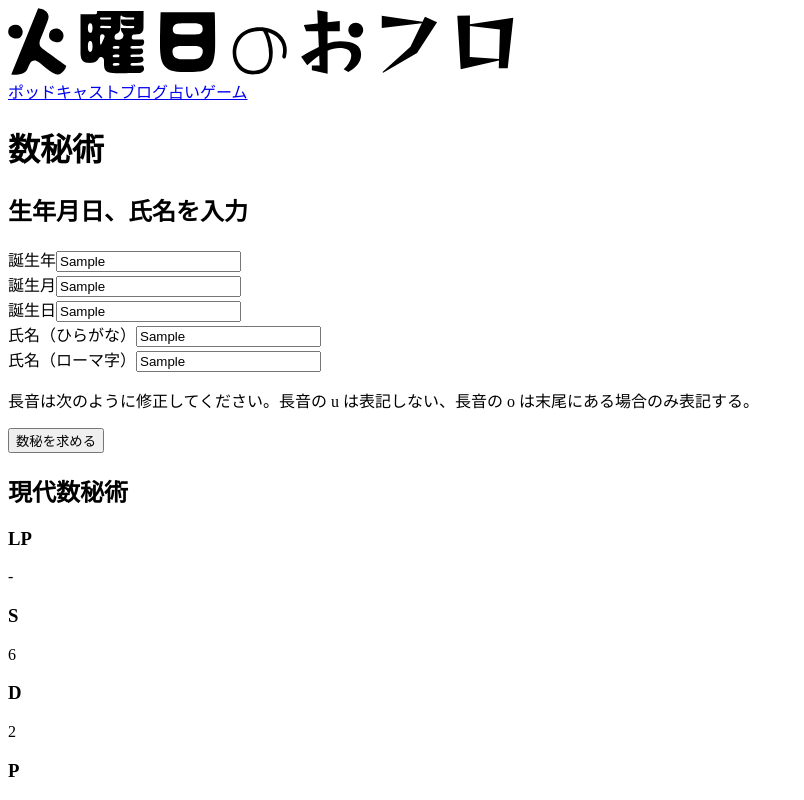
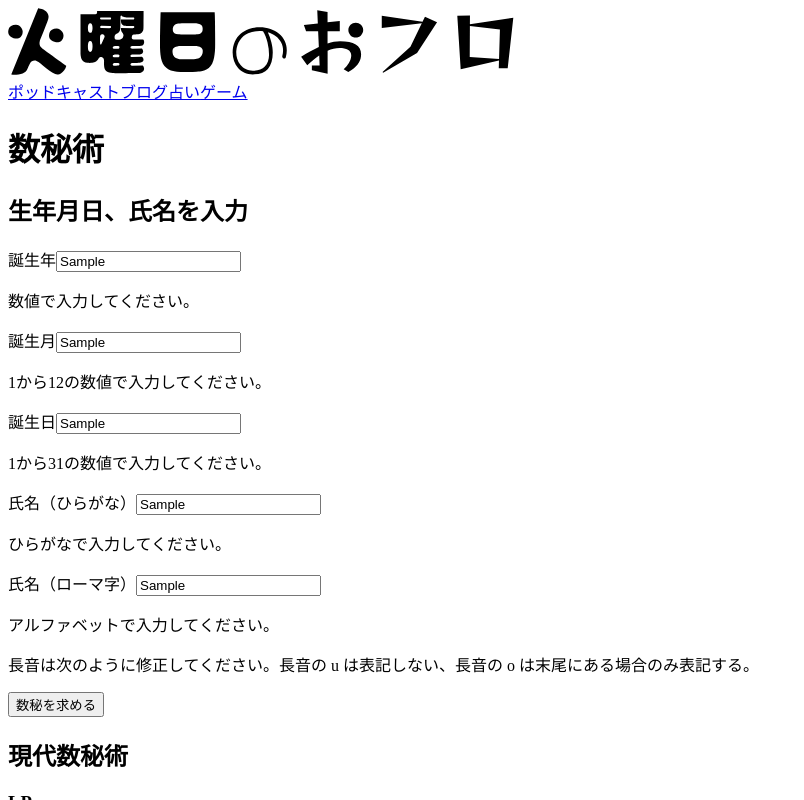
Before and after one commit to igtm/tue-ofuro, a Next.js app: page /fortune-telling/numerology in a window 1280 px wide. Both pictures are taken after typing "Sample", "Sample", "Sample", "Sample", "Sample" into the empty fields and a click on the button "数秘を求める". Shown: the top 800 px of the page, without its empty margins (0-804 px from the left). Built offline with nearby package versions, Linux system fonts and the light colour scheme.

Commit message:
add numerology validators

```diff
--- a/components/atoms/Input.tsx
+++ b/components/atoms/Input.tsx
@@ -7,16 +7,22 @@
   labelString?: string;
 
   /**
-   * 補足説明として表示する文字列
+   * 入力要素に対する説明
    */
   description?: {
     id: string;
-    string: string;
+    note?: string;
+    errors?: string[];
   };
+
+  /**
+   * ユーザーが編集済みかどうか
+   */
+  touched?: boolean;
 } & DetailedHTMLProps<InputHTMLAttributes<HTMLInputElement>, HTMLInputElement>;
 
 export const Input: VFC<Props> = (props) => {
-  const { labelString, description, ...inputElementProps } = props;
+  const { labelString, description, touched, ...inputElementProps } = props;
 
   return (
     <div className="grid gap-2">
@@ -33,8 +39,24 @@
       />
 
       {props.description != null ? (
-        <div id={props.description.id} className="text-xs text-gray-600">
-          <p>{props.description.string}</p>
+        <div id={props.description.id}>
+          {props.description.errors != null &&
+          props.description.errors.length > 0 &&
+          props.touched === true ? (
+            <>
+              {props.description.errors.map((error) => {
+                return (
+                  <p className="text-xs text-red-600" key={error}>
+                    {error}
+                  </p>
+                );
+              })}
+            </>
+          ) : null}
+
+          {props.description.note != null ? (
+            <p className="text-xs text-gray-600">{props.description.note}</p>
+          ) : null}
         </div>
       ) : null}
     </div>
--- a/components/atoms/NumberCard.tsx
+++ b/components/atoms/NumberCard.tsx
@@ -1,8 +1,10 @@
 import { VFC } from "react";
+import { CabalaNumber } from "../../containers/fortune-telling/numerology/typeCabalaNumber";
+import { ModernNumber } from "../../containers/fortune-telling/numerology/typeModernNumber";
 
 type Props = {
   title: string;
-  number?: 0 | 1 | 2 | 3 | 4 | 5 | 6 | 7 | 8 | 9 | 10 | 11 | 22 | 33;
+  number?: ModernNumber | CabalaNumber;
 };
 
 export const NumberCard: VFC<Props> = (props) => {
--- a/containers/fortune-telling/numerology/index.tsx
+++ b/containers/fortune-telling/numerology/index.tsx
@@ -38,7 +38,13 @@
                       pattern="\d*"
                       autoComplete="bday-year"
                       value={bdayYearInputElementProps.value}
+                      description={{
+                        id: "bday-year-description",
+                        errors: bdayYearInputElementProps.errors,
+                      }}
+                      touched={bdayYearInputElementProps.touched}
                       onChange={bdayYearInputElementProps.onChange}
+                      onBlur={bdayYearInputElementProps.onBlur}
                     />
                   </div>
 
@@ -52,7 +58,13 @@
                       pattern="\d*"
                       autoComplete="bday-month"
                       value={bdayMonthInputElementProps.value}
+                      description={{
+                        id: "bday-month-description",
+                        errors: bdayMonthInputElementProps.errors,
+                      }}
+                      touched={bdayMonthInputElementProps.touched}
                       onChange={bdayMonthInputElementProps.onChange}
+                      onBlur={bdayMonthInputElementProps.onBlur}
                     />
                   </div>
 
@@ -66,7 +78,13 @@
                       pattern="\d*"
                       autoComplete="bday-day"
                       value={bdayDayInputElementProps.value}
+                      description={{
+                        id: "bday-day-description",
+                        errors: bdayDayInputElementProps.errors,
+                      }}
+                      touched={bdayDayInputElementProps.touched}
                       onChange={bdayDayInputElementProps.onChange}
+                      onBlur={bdayDayInputElementProps.onBlur}
                     />
                   </div>
 
@@ -78,7 +96,13 @@
                       name="name-hiragana"
                       pattern="[ぁ-ん]*"
                       value={nameHiraganaInputElementProps.value}
+                      description={{
+                        id: "name-hiragana-description",
+                        errors: nameHiraganaInputElementProps.errors,
+                      }}
+                      touched={nameHiraganaInputElementProps.touched}
                       onChange={nameHiraganaInputElementProps.onChange}
+                      onBlur={nameHiraganaInputElementProps.onBlur}
                     />
                   </div>
 
@@ -90,12 +114,15 @@
                       name="name-rome"
                       pattern="[a-z]*"
                       value={nameRomeInputElementProps.value}
-                      onChange={nameRomeInputElementProps.onChange}
                       description={{
                         id: "name-rome-description",
-                        string:
+                        note:
                           "長音は次のように修正してください。長音の u は表記しない、長音の o は末尾にある場合のみ表記する。",
+                        errors: nameRomeInputElementProps.errors,
                       }}
+                      touched={nameRomeInputElementProps.touched}
+                      onChange={nameRomeInputElementProps.onChange}
+                      onBlur={nameRomeInputElementProps.onBlur}
                     />
                   </div>
                 </div>
--- a/containers/fortune-telling/numerology/useInput.tsx
+++ b/containers/fortune-telling/numerology/useInput.tsx
@@ -1,17 +1,33 @@
-import { ChangeEvent, useCallback, useState } from "react";
+import { ChangeEvent, useCallback, useMemo, useState } from "react";
 
-export const useInput = () => {
-  const [value, setValue] = useState("");
+export const useInput = (
+  initialValue: string,
+  validator?: (value: string) => string[]
+) => {
+  const [value, setValue] = useState(initialValue);
+  const errors = useMemo(() => {
+    return validator?.(value) ?? [];
+  }, [validator, value]);
+  const [touched, setTouched] = useState(false);
 
   const handleChange = useCallback((event: ChangeEvent<HTMLInputElement>) => {
     event.preventDefault();
     const value = event.target.value;
     setValue(value);
+    setTouched(true);
+  }, []);
+
+  const handleBlur = useCallback((event: ChangeEvent<HTMLInputElement>) => {
+    event.preventDefault();
+    setTouched(true);
   }, []);
 
   return {
-    value: value,
-    setValue: setValue,
-    handleChange: handleChange,
+    value,
+    setValue,
+    errors,
+    touched,
+    handleChange,
+    handleBlur,
   };
 };
--- a/containers/fortune-telling/numerology/usePage.ts
+++ b/containers/fortune-telling/numerology/usePage.ts
@@ -4,6 +4,11 @@
 import { ModernNumber } from "./typeModernNumber";
 import { useForm } from "./useForm";
 import { useInput } from "./useInput";
+import { validateBdayDay } from "./validateBdayDay";
+import { validateBdayMonth } from "./validateBdayMonth";
+import { validateBdayYear } from "./validateBdayYear";
+import { validateNameHiragana } from "./validateNameHiragana";
+import { validateNameRome } from "./validateNameRome";
 
 export const usePage = () => {
   const [lifePathNumber, setLifePathNumber] = useState<
@@ -36,22 +41,46 @@
 
   const [futureNumber, setFutureNumber] = useState<CabalaNumber | undefined>();
 
-  const { value: bdayYear, handleChange: handleChangeBdayYear } = useInput();
+  const {
+    value: bdayYear,
+    errors: bdayYearErrors,
+    touched: bdayYearTouched,
+    handleChange: handleChangeBdayYear,
+    handleBlur: handleBlurBdayYear,
+  } = useInput("", validateBdayYear);
 
-  const { value: bdayMonth, handleChange: handleChangeBdayMonth } = useInput();
+  const {
+    value: bdayMonth,
+    errors: bdayMonthErrors,
+    touched: bdayMonthTouched,
+    handleChange: handleChangeBdayMonth,
+    handleBlur: handleBlurBdayMonth,
+  } = useInput("", validateBdayMonth);
 
-  const { value: bdayDay, handleChange: handleChangeBdayDay } = useInput();
+  const {
+    value: bdayDay,
+    errors: bdayDayErrors,
+    touched: bdayDayTouched,
+    handleChange: handleChangeBdayDay,
+    handleBlur: handleBlurBdayDay,
+  } = useInput("", validateBdayDay);
 
   const {
     value: nameHiragana,
+    errors: nameHiraganaErrors,
+    touched: nameHiraganaTouched,
     handleChange: handleChangeNameHiragana,
-  } = useInput();
+    handleBlur: handleBlurNameHiragana,
+  } = useInput("", validateNameHiragana);
 
   const {
     value: nameRome,
     setValue: setNameRome,
+    errors: nameRomeErrors,
+    touched: nameRomeTouched,
     handleChange: handleChangeNameRome,
-  } = useInput();
+    handleBlur: handleBlurNameRome,
+  } = useInput("", validateNameRome);
 
   const onChangeNameHiragana = (event: ChangeEvent<HTMLInputElement>) => {
     handleChangeNameHiragana(event);
@@ -90,23 +119,38 @@
     },
     bdayYearInputElementProps: {
       value: bdayYear,
+      errors: bdayYearErrors,
+      touched: bdayYearTouched,
       onChange: handleChangeBdayYear,
+      onBlur: handleBlurBdayYear,
     },
     bdayMonthInputElementProps: {
       value: bdayMonth,
+      errors: bdayMonthErrors,
+      touched: bdayMonthTouched,
       onChange: handleChangeBdayMonth,
+      onBlur: handleBlurBdayMonth,
     },
     bdayDayInputElementProps: {
       value: bdayDay,
+      errors: bdayDayErrors,
+      touched: bdayDayTouched,
       onChange: handleChangeBdayDay,
+      onBlur: handleBlurBdayDay,
     },
     nameHiraganaInputElementProps: {
       value: nameHiragana,
+      errors: nameHiraganaErrors,
+      touched: nameHiraganaTouched,
       onChange: onChangeNameHiragana,
+      onBlur: handleBlurNameHiragana,
     },
     nameRomeInputElementProps: {
       value: nameRome,
+      errors: nameRomeErrors,
+      touched: nameRomeTouched,
       onChange: handleChangeNameRome,
+      onBlur: handleBlurNameRome,
     },
     formElementProps: {
       onSubmit,
--- /dev/null
+++ b/containers/fortune-telling/numerology/validateBdayDay.ts
@@ -0,0 +1,12 @@
+export const validateBdayDay = (value: string) => {
+  if (value === "") {
+    return ["入力してください。"];
+  }
+
+  const regex = /^(?:[1-9]|[1,2][0-9]|3[0,1])$/;
+  if (!regex.test(value)) {
+    return ["1から31の数値で入力してください。"];
+  }
+
+  return [];
+};
--- /dev/null
+++ b/containers/fortune-telling/numerology/validateBdayMonth.ts
@@ -0,0 +1,12 @@
+export const validateBdayMonth = (value: string) => {
+  if (value === "") {
+    return ["入力してください。"];
+  }
+
+  const regex = /^(?:[1-9]|1[0-2])$/;
+  if (!regex.test(value)) {
+    return ["1から12の数値で入力してください。"];
+  }
+
+  return [];
+};
--- /dev/null
+++ b/containers/fortune-telling/numerology/validateBdayYear.ts
@@ -0,0 +1,12 @@
+export const validateBdayYear = (value: string) => {
+  if (value === "") {
+    return ["入力してください。"];
+  }
+
+  const regex = /^\d+$/;
+  if (!regex.test(value)) {
+    return ["数値で入力してください。"];
+  }
+
+  return [];
+};
--- /dev/null
+++ b/containers/fortune-telling/numerology/validateNameHiragana.ts
@@ -0,0 +1,12 @@
+export const validateNameHiragana = (value: string) => {
+  if (value === "") {
+    return ["入力してください。"];
+  }
+
+  const regex = /^[ぁ-ん]+$/;
+  if (!regex.test(value)) {
+    return ["ひらがなで入力してください。"];
+  }
+
+  return [];
+};
--- /dev/null
+++ b/containers/fortune-telling/numerology/validateNameRome.ts
@@ -0,0 +1,12 @@
+export const validateNameRome = (value: string) => {
+  if (value === "") {
+    return ["入力してください。"];
+  }
+
+  const regex = /^[a-z]+$/;
+  if (!regex.test(value)) {
+    return ["アルファベットで入力してください。"];
+  }
+
+  return [];
+};
```
Also changed, not shown: containers/fortune-telling/numerology/calculateNumbers.ts (+11 -1 lines).
